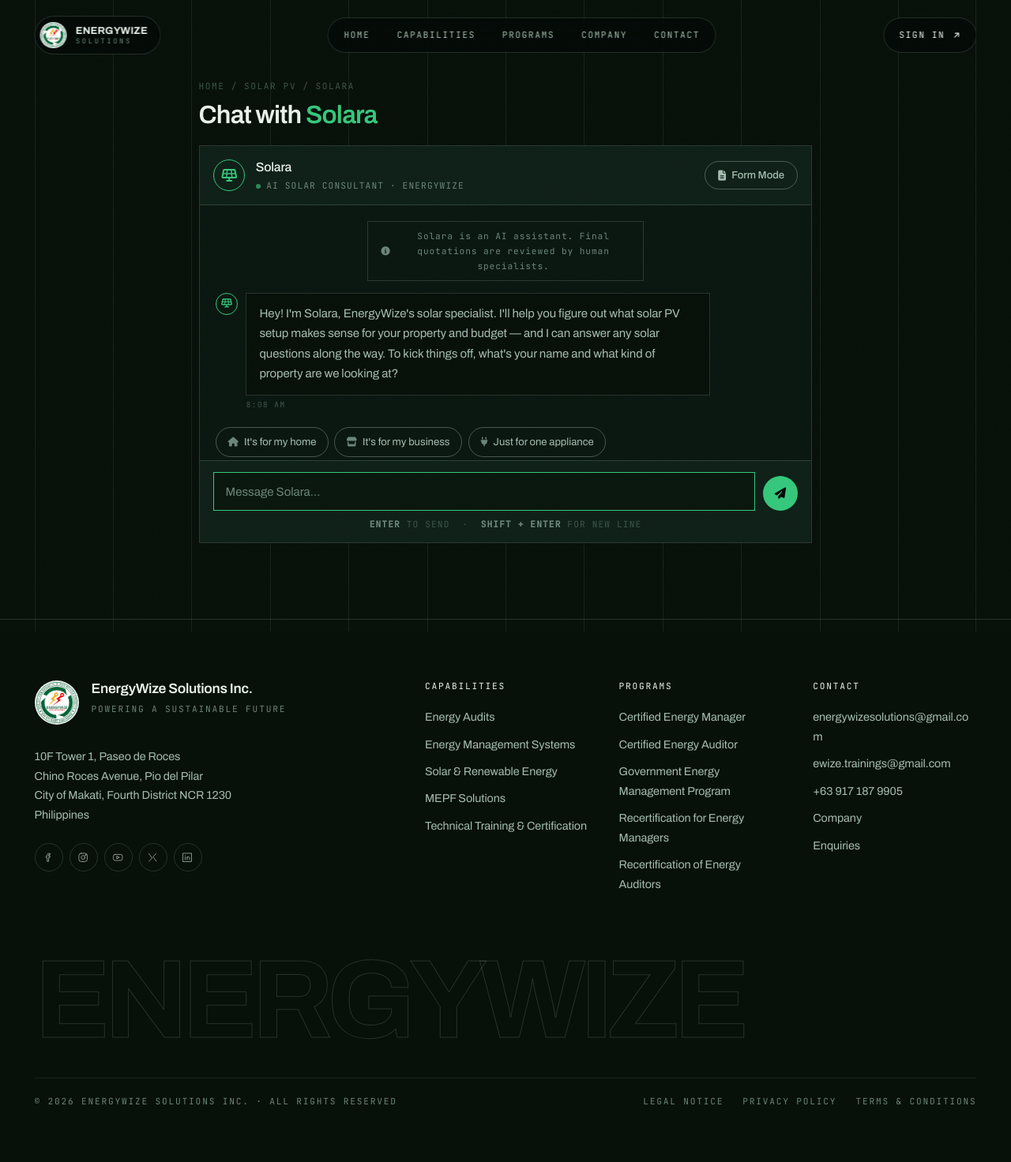
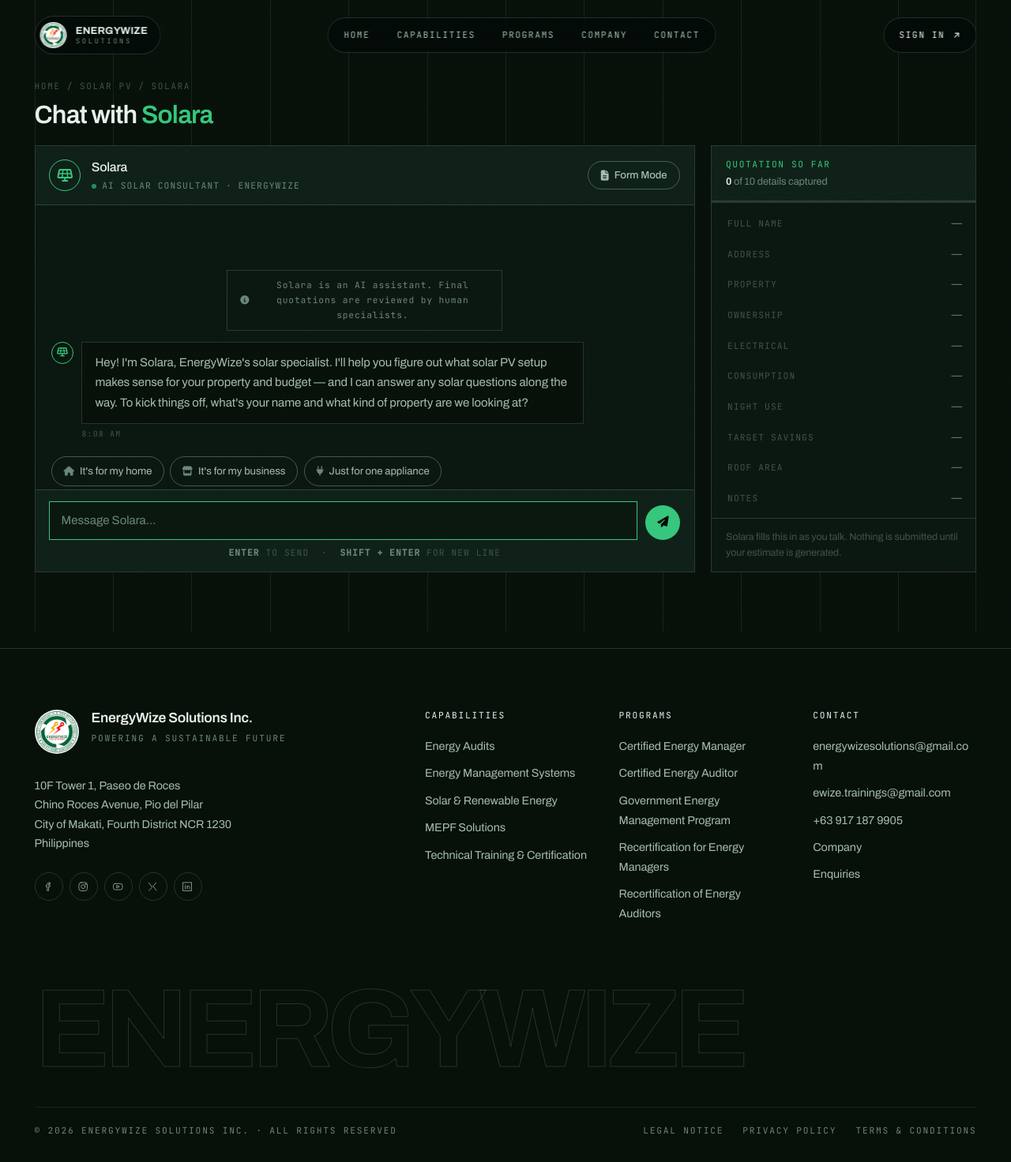
Before and after one commit to Mukuzeal/PowerWize-Capstone-Project, a Flask app: page /solar/chat in a window 1280 px wide. Shown: the whole page at 79% size. Before the commit the page ends 1399 px from the top, so only its background shows below. Run offline with Flask 3, Linux system fonts and the light colour scheme; some libraries are stand-ins or nearby versions.

Commit message:
feat(chat): give the empty width to a live quotation rail
The chat column was capped at 54rem because a bubble 1400px wide is
unreadable, which left most of a wide viewport empty on both sides. The
width a chat should not take now goes to the quotation instead of to
nothing: a rail listing the ten details Solara gathers, each filling in
as she banks it, over a progress rule.

The data was already there. Every reply returns the full collected
object and the client was storing it in a variable and discarding it.
Showing it turns the chat into something the user can watch assemble,
and answers "how much more of this is there" without them asking.

Side by side above 1080px, stacked below, where the rail drops its own
scroller and reads as a summary rather than a panel.

Fixes a bug the rail exposed on its first run. In _extract_answer the
strict lead-in guard for free-text fields sits on an elif, so the name
branch never reached it: any first line without digits was banked as the
customer's name. The opening handshake sends "Hello", so every session
recorded the name as Hello — and name is REQUIRED, so it rode into the
saved quotation and the confirmation email. A bare line now only counts
as a name when we actually asked for one.

```diff
--- a/src/solar_bp.py
+++ b/src/solar_bp.py
@@ -251,6 +251,11 @@ def _extract_answer(field: str, text: str, lenient: bool = False):
         if field == "name":
             # Reject if technical terms or digits are present — not a name
             if any(k in fl for k in _TECH) or any(c.isdigit() for c in fl):
+                return None
+            # A bare line only counts as a name when we actually asked for one.
+            # Without this the opening handshake ("Hello") is banked as the
+            # customer's name and rides all the way into the saved quotation.
+            if not lenient and not has_lead:
                 return None
         elif not lenient and not has_lead:
             return None  # Strict: address/email/contact require a lead-in phrase
--- a/static/ewize-forms.css
+++ b/static/ewize-forms.css
@@ -782,6 +782,24 @@ input[type=file] { display: none; }
    A transcript, not a messaging app: square hairline blocks on the substrate,
    monospaced timestamps, the operator's own turns tinted with signal.
    -------------------------------------------------------------------------- */
+/* A conversation column plus the readout it is filling in. The chat cannot
+   simply grow to the full page width — a bubble 1400px wide is unreadable —
+   so the width that a chat should not take is given to the quotation instead
+   of to nothing. */
+.chat-layout {
+  display: grid;
+  grid-template-columns: minmax(0, 1fr) 21rem;
+  gap: clamp(1rem, 1.6vw, 1.75rem);
+  align-items: stretch;
+}
+@media (max-width: 1080px) {
+  /* Stacked, the rail is a summary you scroll to rather than a panel you
+     glance at, so it drops its own scroller and just tells you where you are. */
+  .chat-layout { grid-template-columns: minmax(0, 1fr); }
+  .quote-rail { max-height: none; overflow: visible; }
+  .qr-head { position: static; }
+}
+
 /* The shell sizes to the conversation rather than reserving a fixed slab of
    viewport, so a two-line exchange does not sit in an acre of nothing. It
    floors at a height that still reads as a room to talk in, and once the
@@ -789,10 +807,76 @@ input[type=file] { display: none; }
 .chat-shell {
   display: grid;
   grid-template-rows: auto minmax(0, 1fr) auto auto;
-  min-height: min(26rem, 58vh);
-  max-height: min(78vh, 50rem);
+  min-height: min(34rem, 62vh);
+  max-height: min(82vh, 56rem);
   border: var(--rule) solid var(--line-mid);
   background: var(--ink-100);
+}
+
+/* --------------------------------------------------------------------------
+   13b. QUOTATION RAIL
+   The answers Solara has banked so far. The data already came back on every
+   turn and was being discarded; showing it turns a chat into something the
+   user can see progress in, and answers "how much more of this is there?"
+   without them having to ask.
+   -------------------------------------------------------------------------- */
+.quote-rail {
+  display: flex; flex-direction: column;
+  border: var(--rule) solid var(--line-mid);
+  background: var(--ink-100);
+  max-height: min(82vh, 56rem);
+  overflow-y: auto;
+  scrollbar-width: thin; scrollbar-color: var(--line-strong) transparent;
+}
+.quote-rail::-webkit-scrollbar { width: 4px; }
+.quote-rail::-webkit-scrollbar-thumb { background: var(--line-strong); }
+
+.qr-head {
+  padding: 0.95rem 1.1rem 0.8rem;
+  border-bottom: var(--rule) solid var(--line-mid);
+  background: var(--ink-200);
+  position: sticky; top: 0; z-index: 1;
+}
+.qr-head .mono { font-size: var(--fs-mono); letter-spacing: 0.14em; text-transform: uppercase; }
+.qr-count { margin-top: 0.3rem; font-size: 0.8rem; color: var(--fg-mute); }
+.qr-count b { color: var(--fg); font-variation-settings: "wght" 600; }
+
+/* Progress is a filled rule, not a number people have to parse. */
+.qr-bar { height: 2px; background: var(--line-mid); overflow: hidden; }
+.qr-bar span {
+  display: block; height: 100%; width: 100%;
+  background: var(--signal);
+  transform: scaleX(0); transform-origin: left;
+  transition: transform 520ms var(--e-out);
+}
+
+.qr-list { padding: 0.4rem 0; list-style: none; margin: 0; }
+.qr-item {
+  display: flex; align-items: baseline; justify-content: space-between; gap: 0.75rem;
+  padding: 0.55rem 1.1rem;
+  border-left: 2px solid transparent;
+  transition: border-color 320ms var(--e-out), background-color 320ms var(--e-out);
+}
+.qr-k {
+  font-family: var(--mono); font-size: var(--fs-mono);
+  letter-spacing: 0.1em; text-transform: uppercase;
+  color: var(--fg-ghost); white-space: nowrap;
+}
+.qr-v {
+  font-size: 0.85rem; color: var(--fg-mute);
+  text-align: right; overflow-wrap: anywhere;
+}
+/* A captured answer lights its own row, so new information announces itself
+   in peripheral vision without interrupting the conversation. */
+.qr-item.is-set { border-left-color: var(--signal); background: color-mix(in oklab, var(--signal) 5%, transparent); }
+.qr-item.is-set .qr-k { color: var(--fg-mute); }
+.qr-item.is-set .qr-v { color: var(--fg); font-variation-settings: "wght" 500; }
+
+.qr-note {
+  margin-top: auto;
+  padding: 0.85rem 1.1rem;
+  border-top: var(--rule) solid var(--line-mid);
+  font-size: 0.78rem; line-height: 1.6; color: var(--fg-ghost);
 }
 
 /* Compact page header. The shell carries its own identity bar, so a full
@@ -979,6 +1063,7 @@ input[type=file] { display: none; }
   /* On a phone the conversation is the page, so it takes the screen rather
      than floating in it. */
   .chat-shell { min-height: calc(100dvh - 13rem); max-height: calc(100dvh - 13rem); }
+  .qr-item { padding-inline: 1rem; }
   .bubble-col { max-width: 88%; }
   .solara-status { display: none; }
   .chathead h1 { font-size: 1.35rem; }
--- a/static/solar-chat.js
+++ b/static/solar-chat.js
@@ -51,6 +51,62 @@ function showTyping() {
 function removeTyping() {
   var el = document.getElementById('typing-indicator');
   if (el) el.remove();
+}
+
+/* The quotation rail. Solara returns everything she has banked on each turn;
+   this puts it on screen so the user can see the estimate assembling instead
+   of having to trust that it is. */
+function titleCase(s) {
+  return String(s).charAt(0).toUpperCase() + String(s).slice(1);
+}
+
+function peso(n) {
+  return '₱' + Number(n).toLocaleString('en-PH', { maximumFractionDigits: 0 });
+}
+
+function clip(s, max) {
+  s = String(s).trim();
+  return s.length > max ? s.slice(0, max - 1).trimEnd() + '…' : s;
+}
+
+function railValue(field, c) {
+  var v = c[field];
+  switch (field) {
+    case 'name':    return v ? clip(v, 28) : null;
+    case 'address': return v ? clip(v, 46) : null;
+    case 'notes':   return v ? clip(v, 46) : null;
+    case 'establishment_type': return v ? titleCase(v) : null;
+    case 'ownership':          return v ? titleCase(v) : null;
+    case 'electrical_phase':   return v ? (v === 'three' ? 'Three phase' : 'Single phase') : null;
+    // One row serves both: the backend stores whichever the user gave and
+    // nulls the other, so showing two rows would always leave one dead.
+    case 'monthly_bill_php':
+      if (c.monthly_bill_php != null) return peso(c.monthly_bill_php) + ' / mo';
+      if (c.kwh_monthly      != null) return c.kwh_monthly + ' kWh / mo';
+      return null;
+    case 'time_of_use_night_pct': return v != null ? v + '% at night' : null;
+    case 'target_savings':        return v != null ? v + '% of bill'  : null;
+    case 'roof_sqm':              return v != null ? v + ' m²'   : null;
+    default: return v != null && v !== '' ? clip(v, 40) : null;
+  }
+}
+
+function renderRail(c) {
+  var rail = document.getElementById('quote-rail');
+  if (!rail || !c) return;
+
+  var items = rail.querySelectorAll('.qr-item');
+  var done  = 0;
+
+  Array.prototype.forEach.call(items, function (li) {
+    var val = railValue(li.dataset.f, c);
+    li.querySelector('.qr-v').textContent = val || '—';
+    li.classList.toggle('is-set', !!val);
+    if (val) done++;
+  });
+
+  document.getElementById('qr-done').textContent = done;
+  document.getElementById('qr-fill').style.transform = 'scaleX(' + (done / items.length) + ')';
 }
 
 /* Openers. They exist only for the empty state — once the user has taken a
@@ -112,7 +168,7 @@ async function sendMessage() {
       addBubble(data.text, 'ai');
       if (data.messages)  messages  = data.messages;
       else messages.push({ role: 'assistant', content: data.text });
-      if (data.collected) collected = data.collected;
+      if (data.collected) { collected = data.collected; renderRail(collected); }
       if (data.q_index !== undefined) qIndex = data.q_index;
     }
   } catch (e) {
@@ -181,7 +237,7 @@ _input.addEventListener('keydown', function(e) {
     if (data.text) {
       addBubble(data.text, 'ai');
       messages  = [{ role: 'user', content: 'Hello' }, { role: 'assistant', content: data.text }];
-      if (data.collected) collected = data.collected;
+      if (data.collected) { collected = data.collected; renderRail(collected); }
       if (data.q_index !== undefined) qIndex = data.q_index;
     }
     showStarters();
--- a/templates/solar/solar_chat.html
+++ b/templates/solar/solar_chat.html
@@ -11,8 +11,20 @@
 {% endblock %}
 
 {% block main %}
+{% set QR_FIELDS = [
+  ('name',                  'Full name'),
+  ('address',               'Address'),
+  ('establishment_type',    'Property'),
+  ('ownership',             'Ownership'),
+  ('electrical_phase',      'Electrical'),
+  ('monthly_bill_php',      'Consumption'),
+  ('time_of_use_night_pct', 'Night use'),
+  ('target_savings',        'Target savings'),
+  ('roof_sqm',              'Roof area'),
+  ('notes',                 'Notes')
+] %}
 <section class="formpage">
-  <div class="shell" style="max-width:54rem">
+  <div class="shell">
 
     <header class="chathead">
       <div class="chathead__crumbs">
@@ -22,6 +34,8 @@
       </div>
       <h1>Chat with <em>Solara</em></h1>
     </header>
+
+    <div class="chat-layout">
 
     <div class="chat-shell">
 
@@ -63,6 +77,25 @@
 
     </div>
 
+    <aside class="quote-rail" id="quote-rail" aria-label="Quotation details captured so far">
+      <div class="qr-head">
+        <p class="mono mono--signal">Quotation so far</p>
+        <p class="qr-count"><b id="qr-done">0</b> of {{ QR_FIELDS|length }} details captured</p>
+      </div>
+      <div class="qr-bar"><span id="qr-fill"></span></div>
+      <ul class="qr-list">
+        {%- for key, label in QR_FIELDS %}
+        <li class="qr-item" data-f="{{ key }}">
+          <span class="qr-k">{{ label }}</span>
+          <span class="qr-v">—</span>
+        </li>
+        {%- endfor %}
+      </ul>
+      <p class="qr-note">Solara fills this in as you talk. Nothing is submitted until your estimate is generated.</p>
+    </aside>
+
+    </div>
+
   </div>
 </section>
 {% endblock %}
```
